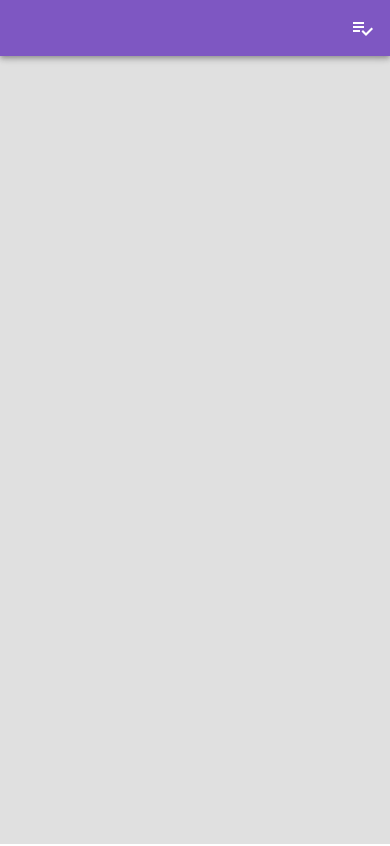
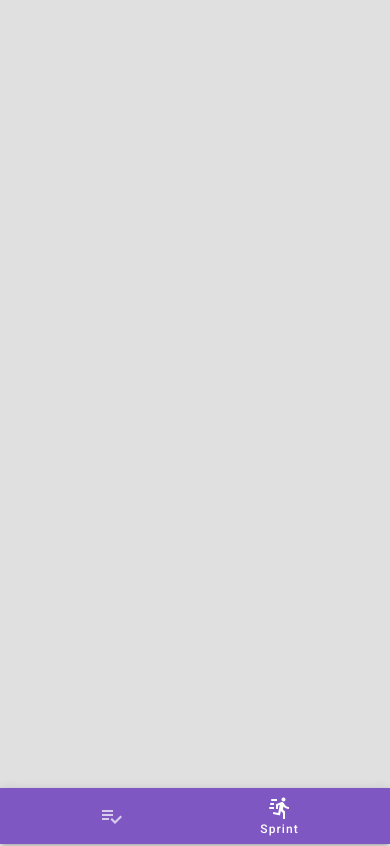
Before and after one commit to hesselapplications/sprints, a Vue app: page /#/sprints/new in a window 390 px wide. Built offline with nearby package versions, Linux system fonts and the light colour scheme.

Commit message:
Add bottom nav on mobile

```diff
--- a/src/App.vue
+++ b/src/App.vue
@@ -1,7 +1,7 @@
 <template>
   <v-app>
     <!-- NAVIGATION -->
-    <app-navigation />
+    <app-navigation v-if="$vuetify.breakpoint.lgAndUp" />
 
     <!-- CONTENT -->
     <v-content transition="slide-x-transition" class="grey lighten-2">
@@ -13,14 +13,18 @@
         </v-row>
       </v-container>
     </v-content>
+
+    <bottom-nav v-if="$vuetify.breakpoint.mdAndDown"></bottom-nav>
   </v-app>
 </template>
 <script>
 import AppNavigation from "@/components/AppNavigation";
+import BottomNav from "@/components/BottomNav";
 
 export default {
   components: {
-    AppNavigation
+    AppNavigation,
+    BottomNav
   }
 };
 </script>
--- a/src/components/AppNavigation.vue
+++ b/src/components/AppNavigation.vue
@@ -11,9 +11,9 @@
         <v-icon>mdi-playlist-check</v-icon>
       </v-btn>
 
-      <!-- <v-btn icon to="sprints">
+      <v-btn icon to="sprints">
         <v-icon>mdi-run-fast</v-icon>
-      </v-btn> -->
+      </v-btn>
 
       <!-- <v-menu left bottom>
         <template v-slot:activator="{ on }">
--- /dev/null
+++ b/src/components/BottomNav.vue
@@ -0,0 +1,16 @@
+<template>
+  <v-bottom-navigation shift grow background-color="primary" dark>
+    <v-btn to="/tasks">
+      <span>Tasks</span>
+      <v-icon>mdi-playlist-check</v-icon>
+    </v-btn>
+
+    <v-btn to="/sprints">
+      <span>Sprint</span>
+      <v-icon>mdi-run-fast</v-icon>
+    </v-btn>
+  </v-bottom-navigation>
+</template>
+<script>
+export default {};
+</script>
--- a/src/router/index.js
+++ b/src/router/index.js
@@ -19,11 +19,11 @@ const routes = [
     name: "All Tasks",
     component: () => import("../views/TasksView.vue")
   },
-  // {
-  //   path: "/sprints",
-  //   name: "Sprints",
-  //   component: () => import("../views/Sprints.vue")
-  // },
+  {
+    path: "/sprints",
+    name: "Sprints",
+    component: () => import("../views/Sprints.vue")
+  },
   // {
   //   path: "/sprints/new",
   //   name: "New Sprint",
--- a/src/views/Sprints.vue
+++ b/src/views/Sprints.vue
@@ -1,19 +1,8 @@
 <template>
   <v-container>
-    <v-row>
-      <v-col cols="6">
-        <v-card>
-          <v-card-title>Backlog</v-card-title>
-          <v-divider></v-divider>
-          <v-card-text>a, b, c</v-card-text>
-        </v-card>
-      </v-col>
-      <v-col cols="6">
-        <v-card>
-          <v-card-title>Current Sprint</v-card-title>
-          <v-divider></v-divider>
-          <v-card-text>x, y, z</v-card-text>
-        </v-card>
+    <v-row align="center" justify="center">
+      <v-col class="text-center">
+        <v-icon color="grey lighten-1">mdi-run-fast</v-icon>
       </v-col>
     </v-row>
   </v-container>
```
